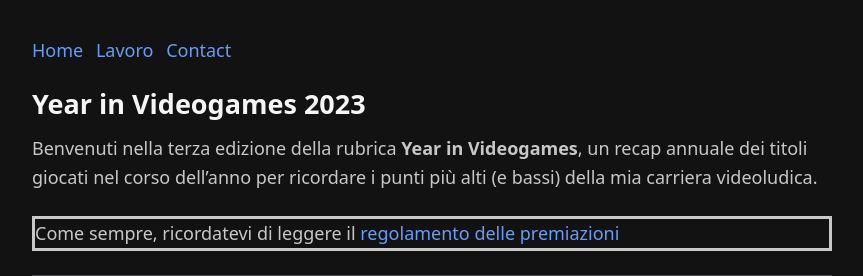
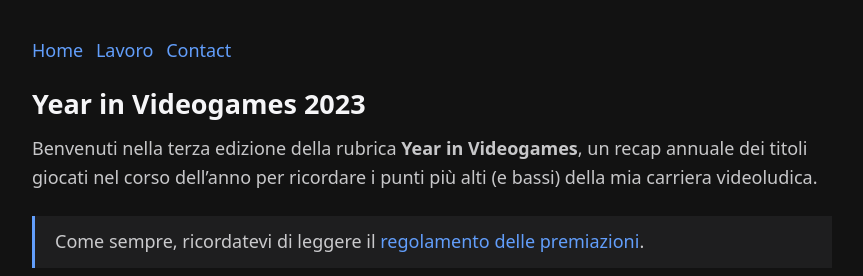
Before and after one commit to KiritoKitto/kiritokitto.github.io, a Jekyll site: the page built from post/23 Games.md, in a window 1280 px wide and 900 px high, cut to the strip 0-276 px from the top of the window. Shown: the whole strip, without its empty margins (208-1071 px from the left). Built offline with Jekyll 4.4.1, drawn with Linux system fonts in a browser that asks for light colours; some web fonts are replaced; our own code applies the rules of GitHub Pages for plain Markdown files.

Commit message:
Link Fix

```diff
--- a/post/23 Games.md
+++ b/post/23 Games.md
@@ -7,7 +7,7 @@
 Benvenuti nella terza edizione della rubrica **Year in Videogames**, un recap annuale dei titoli giocati nel corso dell'anno per ricordare i punti più alti (e bassi) della mia carriera videoludica.
 
 
-<div class="highlight" id="highlight-grey"> Come sempre, ricordatevi di leggere il <a href="https://kiritokitto.bearblog.dev/awardrules/">regolamento delle premiazioni</a></div>
+> Come sempre, ricordatevi di leggere il [regolamento delle premiazioni](/year-in-videogames).
 
 ---
 
```
Also changed, not shown: post/22 Games.md (+1 -1 lines).
